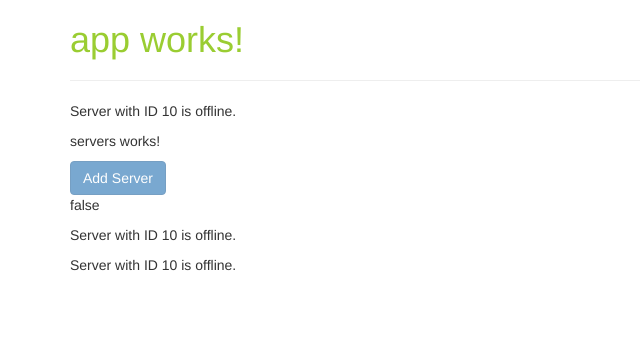
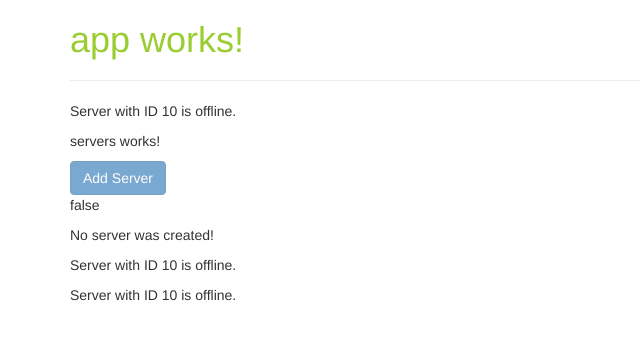
Before and after one commit to lohas1107/udemy-angular, an Angular app: page / in a window 1280 px wide. Shown: the top 340 px of the page, without its empty margins (0-640 px from the left). Built offline with nearby package versions, Linux system fonts and the light colour scheme.

Commit message:
event binding

```diff
--- a/src/app/servers/servers.component.html
+++ b/src/app/servers/servers.component.html
@@ -1,7 +1,8 @@
 <p>
   servers works!
 </p>
-<button class="btn btn-primary" [disabled]="!allowNewServer">Add Server</button>
+<button class="btn btn-primary" [disabled]="!allowNewServer" (click)="onCreateServer()">Add Server</button>
 <p [innerText]="allowNewServer"></p>
+<p>{{serverCreationStatus}}</p>
 <app-server></app-server>
 <app-server></app-server>
--- a/src/app/servers/servers.component.ts
+++ b/src/app/servers/servers.component.ts
@@ -7,6 +7,8 @@ import { Component, OnInit } from '@angular/core';
 })
 export class ServersComponent implements OnInit {
   allowNewServer = true;
+  serverCreationStatus = 'No server was created!';
+
   constructor() {
     setTimeout(()=>{
       this.allowNewServer = false;
@@ -16,4 +18,7 @@ export class ServersComponent implements OnInit {
   ngOnInit() {
   }
 
+  onCreateServer() {
+    this.serverCreationStatus = 'Server was created!';
+  }
 }
```
